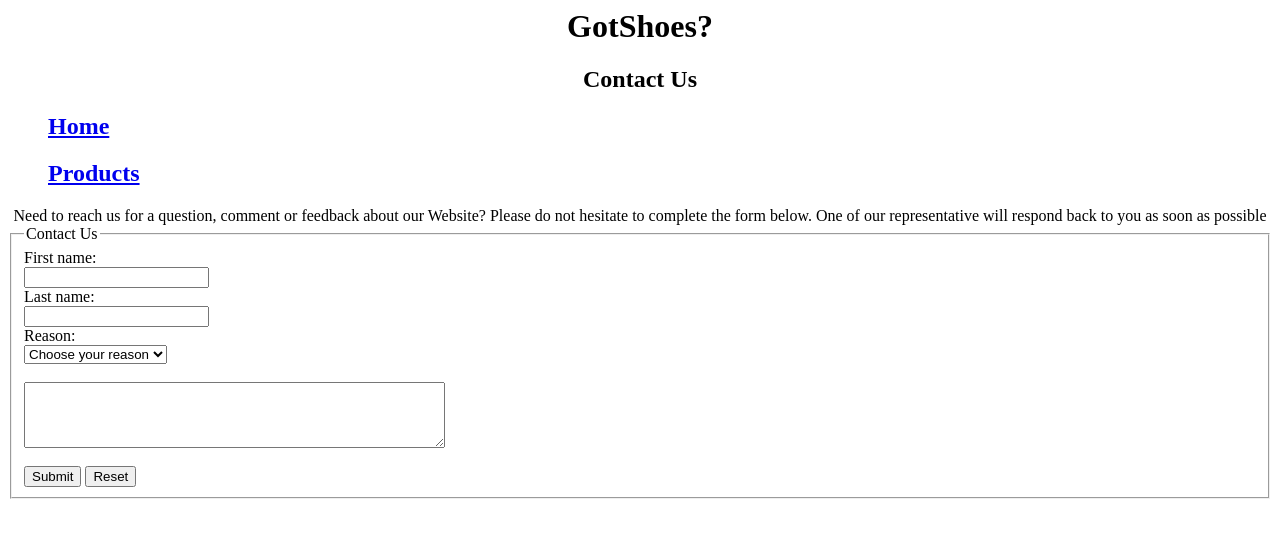
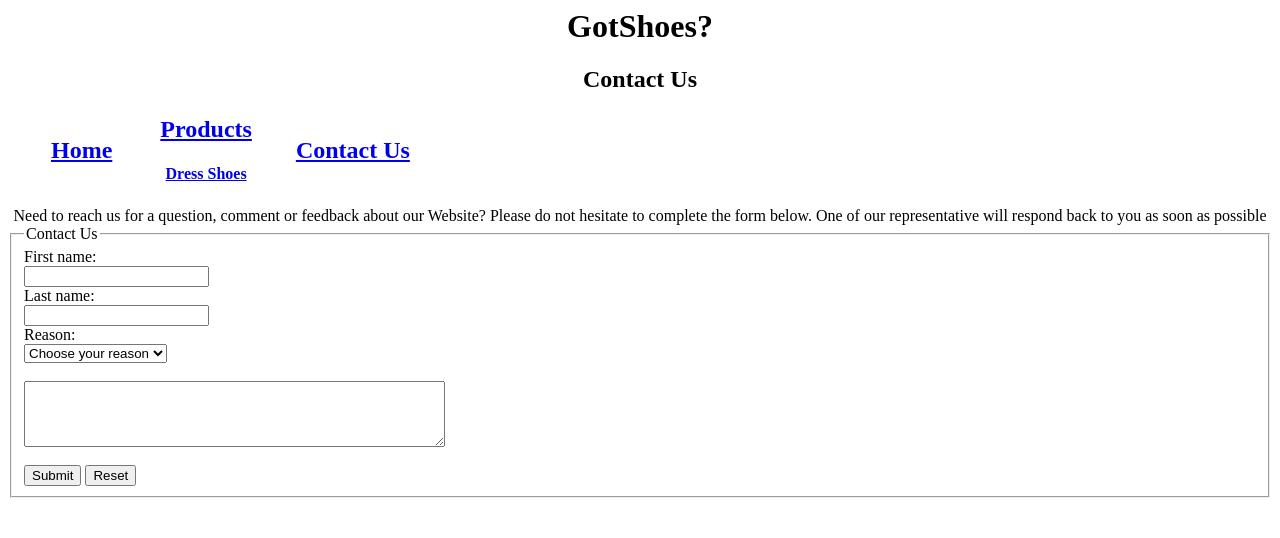
Before and after one commit to sam3592/sam3592.github.io, a plain HTML site: page ContactUs.htm in a window 1280 px wide. Drawn offline with Linux system fonts and the light colour scheme.

Commit message:
updated menu

```diff
--- a/ContactUs.htm
+++ b/ContactUs.htm
@@ -11,8 +11,14 @@ E-Commerce Store
 <h2> Contact Us </center></h2>
 <meta charset="utf-8">
 
-<ul><h2><a href="index.htm">Home</a></h2></ul>
-<ul><h2><a href="basketballshoes.htm">Products</a></h2></ul>
+<table><tr>
+<th><ul><h2><a href="index.htm">Home</a></h2></ul></th>
+<td>
+<th><ul><h2><a href="basketballshoes.htm">Products</a></h2>
+<h4><a href="tailorshoes.htm"> Dress Shoes</a></h4></ul></th>
+<th><ul><h2><a href="ContactUs.htm">Contact Us</a></h2></ul></th>
+</table>
+
   <title>GotShoes? - Contact Us</title>
 <body>
 <center>
```
